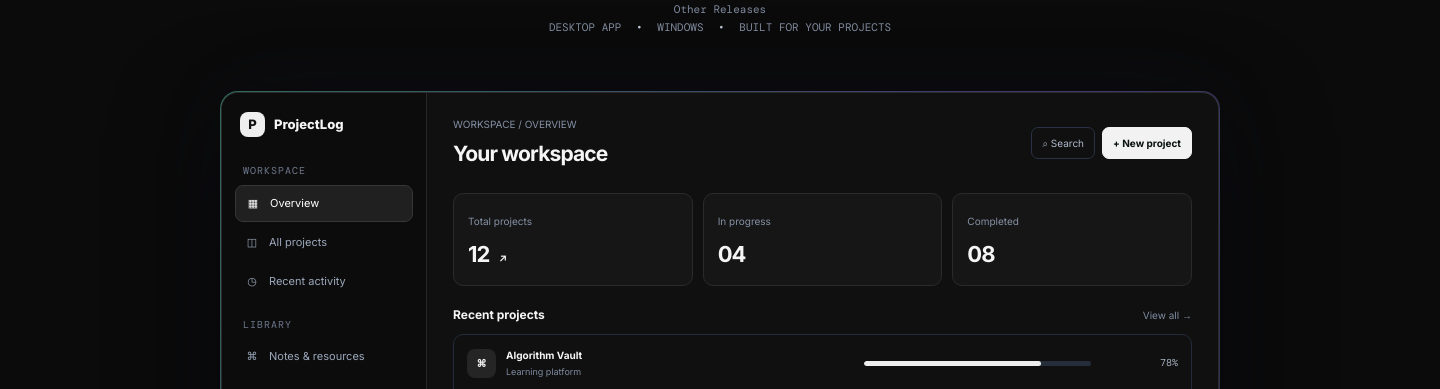
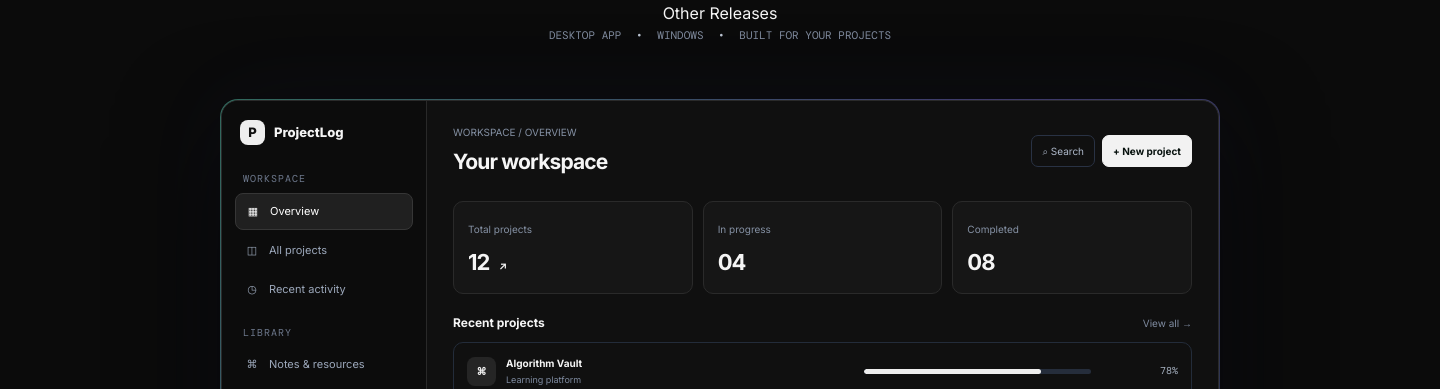
Before and after one commit to sakib-12345/ProjectLog, an Electron app: page Web/index.html in a window 1440 px wide. Shown: the part 711-1100 px from the top of the page. Drawn offline with nearby package versions, Linux system fonts and the light colour scheme.

Commit message:
Update index.html

```diff
--- a/Web/index.html
+++ b/Web/index.html
@@ -52,7 +52,8 @@ body{background:#0b0b0b}.top-glow{background:radial-gradient(ellipse at 50% 0%,r
       <a class="btn btn-primary" href="https://github.com/sakib-12345/ProjectLog/releases/download/v1.0.0/ProjectLog-Setup-v1.0.0-x64.exe"><svg viewBox="0 0 24 24" fill="none" stroke="currentColor" stroke-width="2" stroke-linecap="round" stroke-linejoin="round"><path d="M12 3v12m-5-5 5 5 5-5M5 17v3h14v-3"/></svg>Download for Windows <span aria-hidden="true">↗</span></a>
       <a class="btn" href="https://github.com/sakib-12345/ProjectLog" target="_blank" rel="noopener"><svg viewBox="0 0 24 24" fill="currentColor"><path d="M12 .9a11.1 11.1 0 0 0-3.51 21.63c.55.1.76-.24.76-.54v-2.1c-3.1.67-3.75-1.32-3.75-1.32-.5-1.28-1.23-1.62-1.23-1.62-1.01-.69.08-.68.08-.68 1.12.08 1.7 1.15 1.7 1.15.99 1.69 2.6 1.2 3.23.92.1-.72.39-1.2.7-1.48-2.48-.28-5.08-1.24-5.08-5.5 0-1.21.43-2.2 1.15-2.97-.12-.28-.5-1.41.11-2.94 0 0 .94-.3 3.05 1.13a10.6 10.6 0 0 1 5.55 0c2.11-1.43 3.05-1.13 3.05-1.13.61 1.53.23 2.66.11 2.94.72.77 1.15 1.76 1.15 2.97 0 4.27-2.61 5.22-5.1 5.5.4.35.75 1.02.75 2.06v3.06c0 .3.2.65.76.54A11.1 11.1 0 0 0 12 .9Z"/></svg>Explore on GitHub</a>
     </div>
-    <div class="hero-note"><a href="https://github.com/sakib-12345/ProjectLog/releases">Other Releases</a><br>DESKTOP APP <span>•</span> WINDOWS <span>•</span> BUILT FOR YOUR PROJECTS</div>
+    <a href="https://github.com/sakib-12345/ProjectLog/releases">Other Releases</a><br>
+    <div class="hero-note">DESKTOP APP <span>•</span> WINDOWS <span>•</span> BUILT FOR YOUR PROJECTS</div>
     <div class="preview-shell" aria-label="Illustrative ProjectLog application preview">
       <div class="app-window">
         <aside class="app-sidebar">
```
